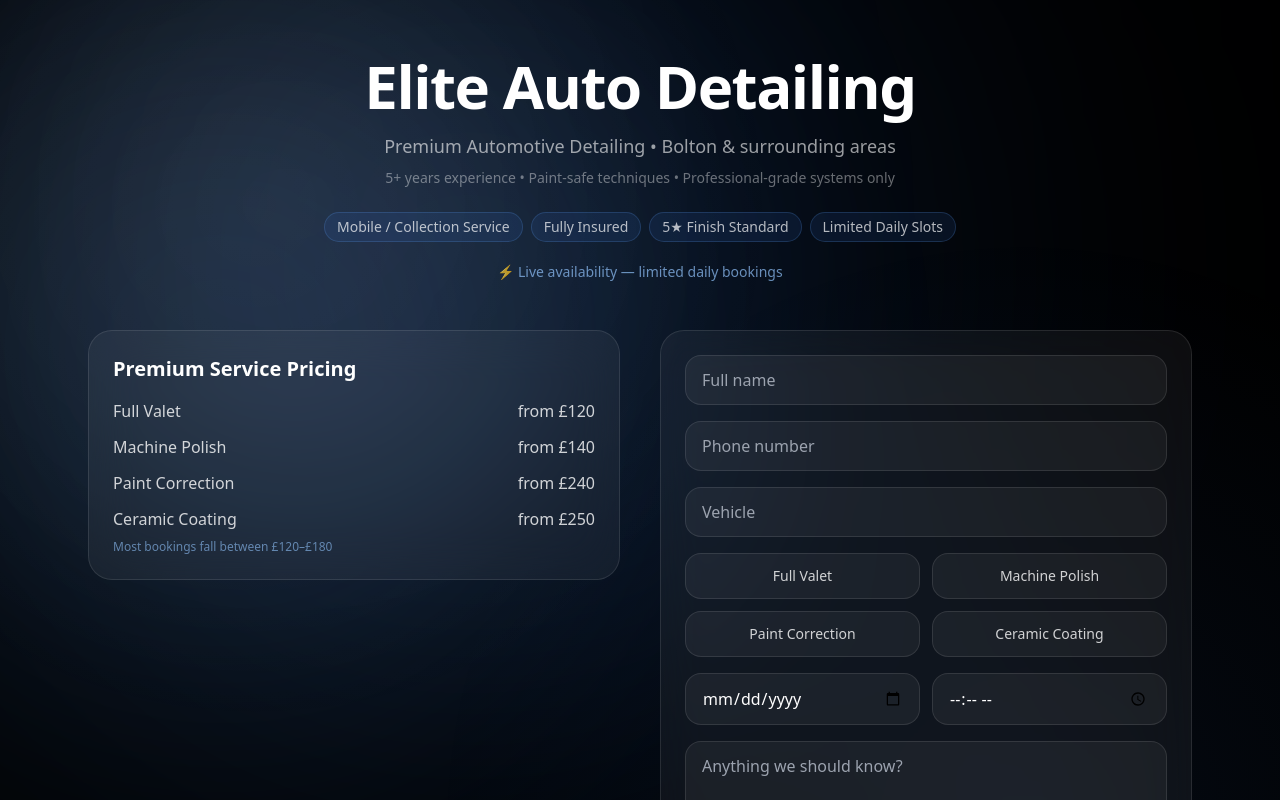
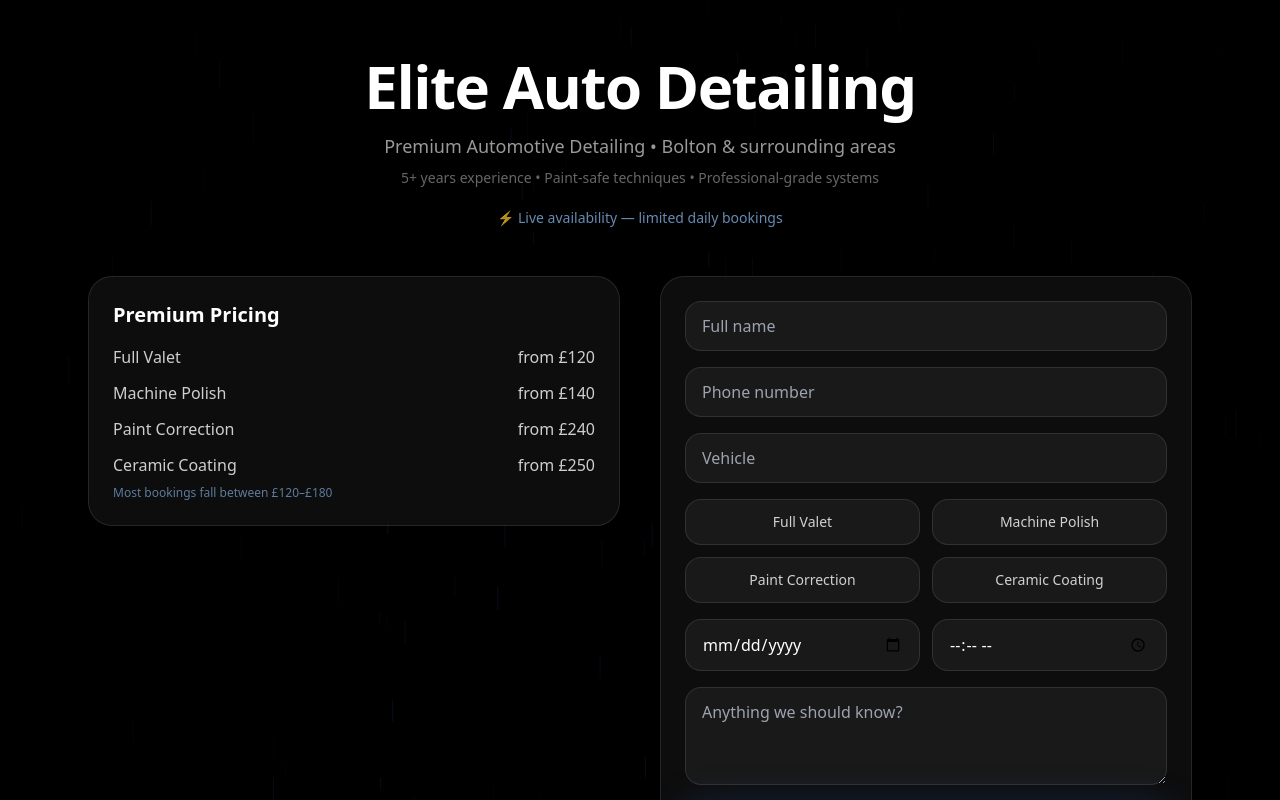
Before and after one commit to eliteautobolton/elite-auto-detailing, a Next.js app: page / in a window 1280 px wide. Shown: the top 800 px of the page. Built offline with nearby package versions, Linux system fonts and the light colour scheme.

Commit message:
Update page.js
Animate 2

```diff
--- a/app/page.js
+++ b/app/page.js
@@ -1,8 +1,10 @@
 "use client";
 
-import { useState } from "react";
+import { useEffect, useRef, useState } from "react";
 
 export default function Page() {
+  const canvasRef = useRef(null);
+
   const [form, setForm] = useState({
     name: "",
     phone: "",
@@ -23,7 +25,6 @@ export default function Page() {
   const toggleService = (service) => {
     setForm((prev) => {
       const exists = prev.services.includes(service);
-
       return {
         ...prev,
         services: exists
@@ -54,52 +55,67 @@ export default function Page() {
     );
   };
 
+  // 🌧️ RAIN ANIMATION
+  useEffect(() => {
+    const canvas = canvasRef.current;
+    const ctx = canvas.getContext("2d");
+
+    let width = (canvas.width = window.innerWidth);
+    let height = (canvas.height = window.innerHeight);
+
+    const drops = Array.from({ length: 120 }).map(() => ({
+      x: Math.random() * width,
+      y: Math.random() * height,
+      len: Math.random() * 20 + 10,
+      speed: Math.random() * 4 + 2,
+      opacity: Math.random() * 0.15 + 0.05,
+    }));
+
+    const draw = () => {
+      ctx.clearRect(0, 0, width, height);
+
+      for (let d of drops) {
+        ctx.beginPath();
+        ctx.strokeStyle = `rgba(59,130,246,${d.opacity})`;
+        ctx.lineWidth = 1;
+
+        ctx.moveTo(d.x, d.y);
+        ctx.lineTo(d.x, d.y + d.len);
+        ctx.stroke();
+
+        d.y += d.speed;
+
+        if (d.y > height) {
+          d.y = -20;
+          d.x = Math.random() * width;
+        }
+      }
+
+      requestAnimationFrame(draw);
+    };
+
+    draw();
+
+    const handleResize = () => {
+      width = canvas.width = window.innerWidth;
+      height = canvas.height = window.innerHeight;
+    };
+
+    window.addEventListener("resize", handleResize);
+    return () => window.removeEventListener("resize", handleResize);
+  }, []);
+
   return (
     <div className="min-h-screen bg-black text-white relative overflow-hidden">
 
-      {/* 🌊 LIQUID BACKGROUND LAYER */}
-      <div className="absolute inset-0 overflow-hidden">
+      {/* 🌧️ RAIN CANVAS */}
+      <canvas
+        ref={canvasRef}
+        className="absolute inset-0 opacity-60"
+      />
 
-        {/* main blue blobs */}
-        <div className="absolute w-[700px] h-[700px] bg-blue-500/20 rounded-full blur-[180px] animate-blob1" />
-        <div className="absolute w-[600px] h-[600px] bg-blue-400/20 rounded-full blur-[160px] animate-blob2" />
-        <div className="absolute w-[500px] h-[500px] bg-white/5 rounded-full blur-[140px] animate-blob3" />
-
-        {/* subtle noise overlay */}
-        <div className="absolute inset-0 bg-[radial-gradient(circle_at_20%_20%,rgba(255,255,255,0.05),transparent_40%),radial-gradient(circle_at_80%_80%,rgba(59,130,246,0.08),transparent_45%)]" />
-      </div>
-
-      {/* ANIMATIONS */}
-      <style jsx>{`
-        @keyframes blob1 {
-          0% { transform: translate(0px, 0px) scale(1); }
-          33% { transform: translate(120px, -80px) scale(1.1); }
-          66% { transform: translate(-80px, 120px) scale(0.95); }
-          100% { transform: translate(0px, 0px) scale(1); }
-        }
-
-        @keyframes blob2 {
-          0% { transform: translate(0px, 0px) scale(1); }
-          50% { transform: translate(-150px, 100px) scale(1.15); }
-          100% { transform: translate(0px, 0px) scale(1); }
-        }
-
-        @keyframes blob3 {
-          0% { transform: translate(0px, 0px); }
-          50% { transform: translate(100px, -120px); }
-          100% { transform: translate(0px, 0px); }
-        }
-
-        .animate-blob1 {
-          animation: blob1 18s ease-in-out infinite;
-        }
-        .animate-blob2 {
-          animation: blob2 22s ease-in-out infinite;
-        }
-        .animate-blob3 {
-          animation: blob3 26s ease-in-out infinite;
-        }
-      `}</style>
+      {/* subtle vignette */}
+      <div className="absolute inset-0 bg-[radial-gradient(circle_at_center,transparent_40%,black_100%)]" />
 
       {/* CONTENT */}
       <div className="relative max-w-6xl mx-auto px-6 py-14">
@@ -115,19 +131,8 @@ export default function Page() {
           </p>
 
           <p className="text-white/40 text-sm mt-2">
-            5+ years experience • Paint-safe techniques • Professional-grade systems only
+            5+ years experience • Paint-safe techniques • Professional-grade systems
           </p>
-
-          <div className="mt-6 flex flex-wrap justify-center gap-2 text-sm text-white/70">
-            {["Mobile / Collection Service", "Fully Insured", "5★ Finish Standard", "Limited Daily Slots"].map((t) => (
-              <span
-                key={t}
-                className="px-3 py-1 rounded-full bg-blue-500/10 border border-blue-400/20"
-              >
-                {t}
-              </span>
-            ))}
-          </div>
 
           <p className="mt-5 text-sm text-blue-300/70">
             ⚡ Live availability — limited daily bookings
@@ -141,7 +146,7 @@ export default function Page() {
           <div className="space-y-6">
 
             <div className="bg-white/5 border border-white/10 rounded-3xl p-6 backdrop-blur-xl">
-              <h2 className="text-xl font-semibold mb-4">Premium Service Pricing</h2>
+              <h2 className="text-xl font-semibold mb-4">Premium Pricing</h2>
 
               <div className="space-y-3 text-white/80">
                 <div className="flex justify-between">
```
